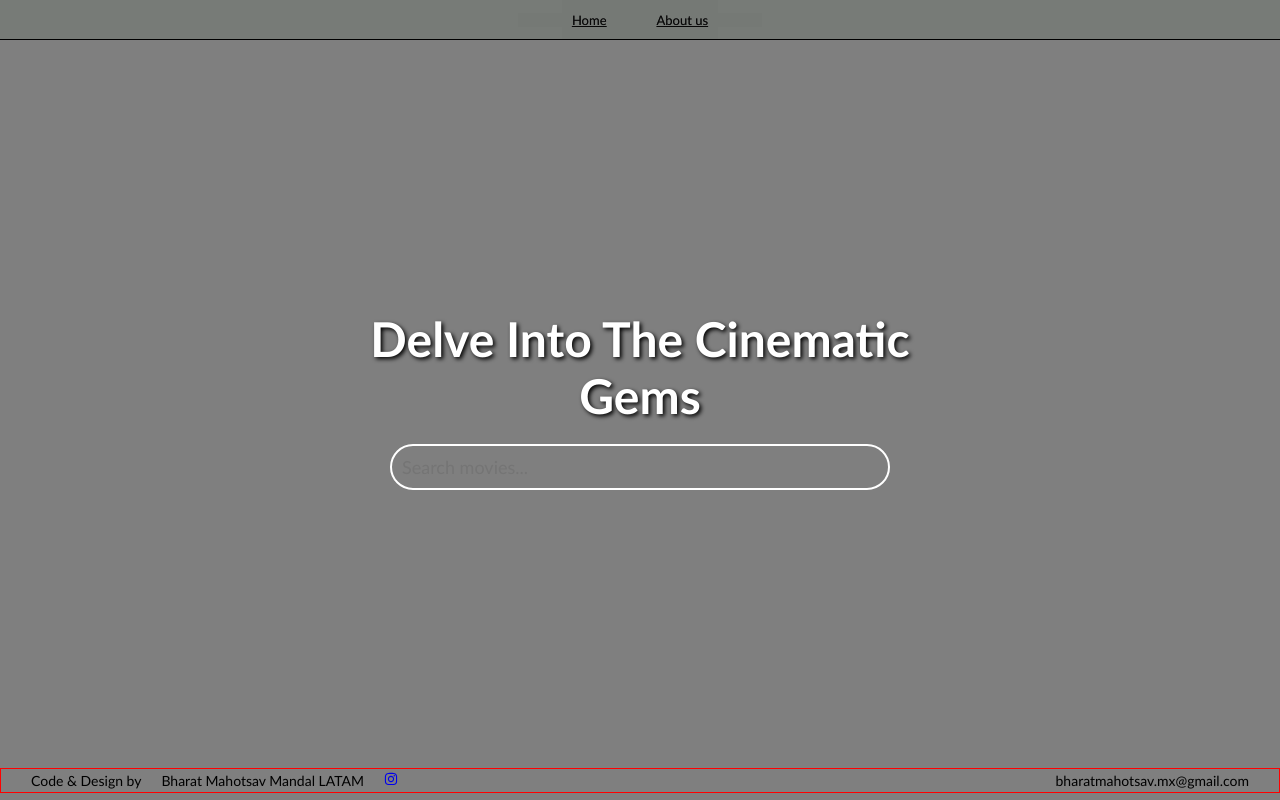
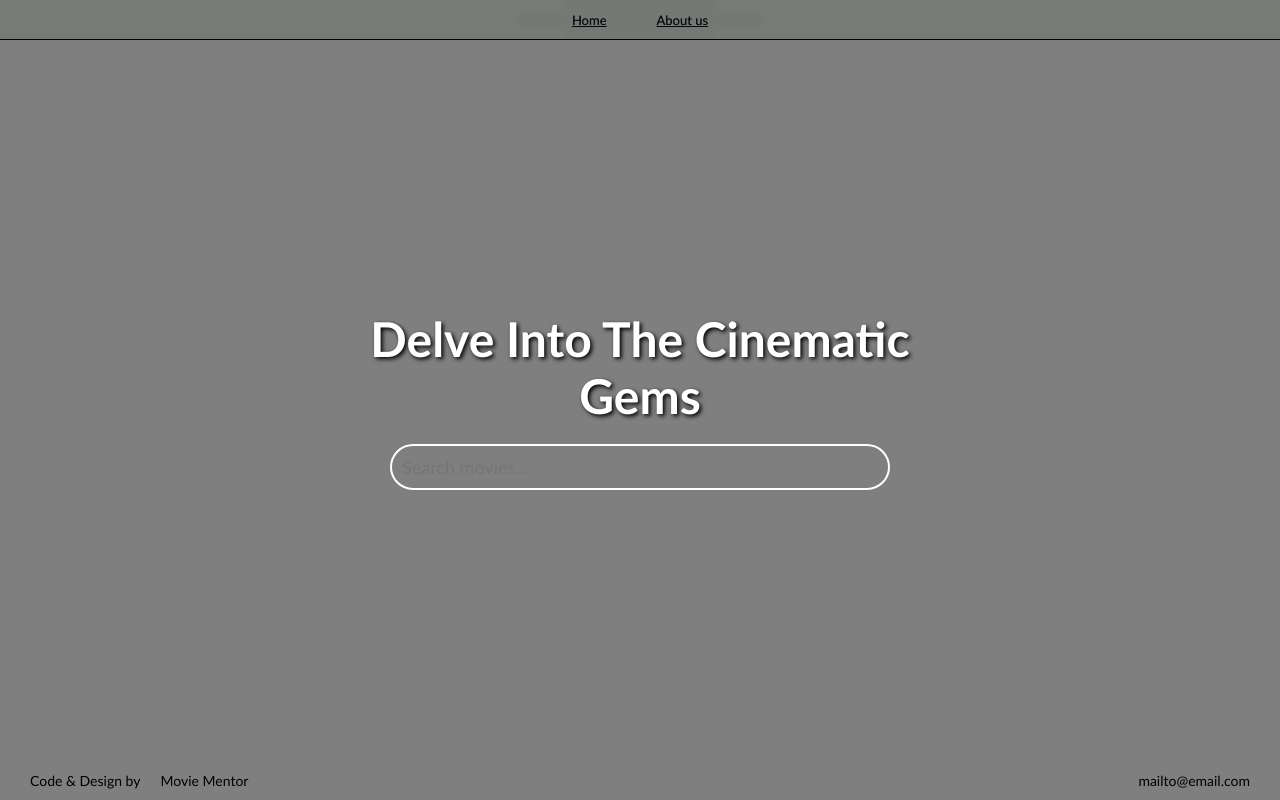
Before and after one commit to ixpra/HackUMBC2023, a React (Create React App) app in the folder movie-mentor/: page / in a window 1280 px wide. Built offline with nearby package versions, Linux system fonts and the light colour scheme.

Commit message:
footer contnet

```diff
--- a/movie-mentor/src/components/Footer.js
+++ b/movie-mentor/src/components/Footer.js
@@ -10,14 +10,14 @@ const Footer = () => {
         <div className='foot-branding'>
             <span>Code & Design by </span>
             {/* <img src={require('../assets/hsslogo.png')}/> */}
-            <span>Bharat Mahotsav Mandal LATAM</span>
-            <a target="_blank" href="https://www.instagram.com/bmmlatam/">
+            <span>Movie Mentor</span>
+            {/* <a target="_blank" href="https://www.instagram.com/bmmlatam/">
                 <FaInstagram className='foot-social'/>
-            </a>
+            </a> */}
 
         </div>
 
-        <p>bharatmahotsav.mx@gmail.com</p>
+        <p>mailto@email.com</p>
 
     </div>
   )
--- a/movie-mentor/src/styles/Footer.css
+++ b/movie-mentor/src/styles/Footer.css
@@ -9,7 +9,7 @@
     align-items: center;
     justify-content: space-between;
     z-index: 100;
-    border: 1px solid red;
+
 }
 
 .foot-branding img{
```
